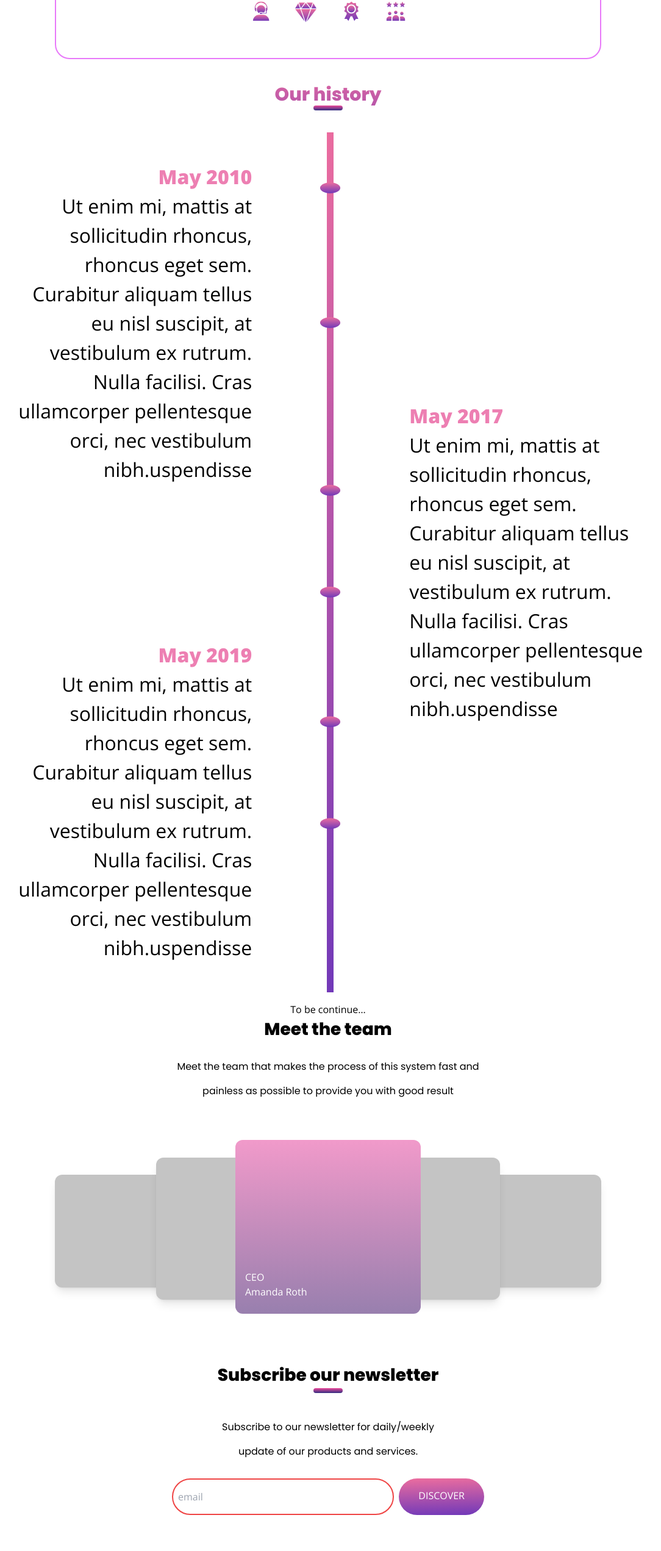
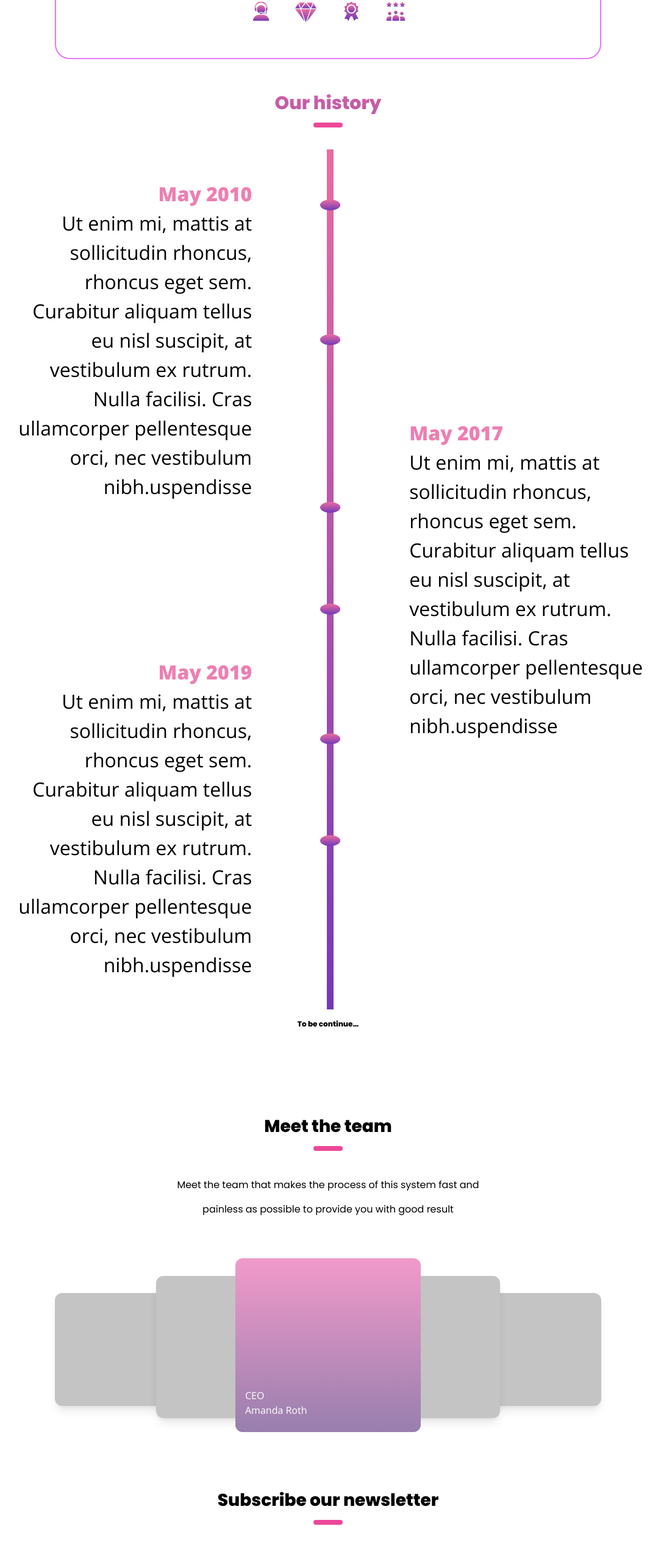
Before and after one commit to techloset/Adnan-gujjar-CoinBase, a React (Create React App) app: page /about in a window 1280 px wide. Shown: the part 1666-4209 px from the top of the page at 61% size, without its empty margins (102-1186 px from the left). Built offline with nearby package versions, Linux system fonts and the light colour scheme.

Commit message:
about changes

```diff
--- a/src/component/header/Header.js
+++ b/src/component/header/Header.js
@@ -64,7 +64,6 @@ function Header() {
                 <li>
                   <a href="#" className="block pl-4 py-3  font-normal text-sm text-[#FFFFFF] text-[12px] rounded-bl-lg rounded-br-lg  " style={{ background: 'linear-gradient(178.18deg, #FD749B -13.56%, #281AC8 158.3%)' }}>Sell Giftcard</a>
                 </li>
-
               </ul>
             </div>
             <Button text="LOGIN" />
@@ -105,7 +104,6 @@ function Header() {
                   />
                 </svg>
               </button>
-              {/* </div> */}
               <div id="dropdownOffset" class={`z-10 mt-36 ml-36 border-[1px] border-[#E0E0E0] absolute  opacity-80 bg-white divide-y divide-gray-100 rounded-lg shadow w-36 dark:bg-white-700  ${open ? 'block' : 'hidden'}   `}>
                 <ul className=" text-sm  text-black dark:text-gray-200" aria-labelledby="dropdownDefault">
                   <li>
@@ -114,7 +112,6 @@ function Header() {
                   <li>
                     <a href="#" className="block pl-4 py-3  font-normal text-sm text-[#FFFFFF] text-[12px] rounded-bl-lg rounded-br-lg  " style={{ background: 'linear-gradient(178.18deg, #FD749B -13.56%, #281AC8 158.3%)' }}>Sell Giftcard</a>
                   </li>
-
                 </ul>
               </div>
             </div></li>
@@ -123,7 +120,6 @@ function Header() {
         </div>
       )
         : null}
-
     </div>
   );
 }
--- a/src/component/meet/Meet.js
+++ b/src/component/meet/Meet.js
@@ -4,7 +4,11 @@ import Button from '../button/Button'
 function Meet() {
     return (
         <div className=' pb-[5.75rem]'>
-            <h1 className='text-center font-poppins font-bold text-[1.75rem]'>Meet the team</h1>
+            <h1 className='text-center font-poppins font-bold text-[1.75rem] leading-[4rem]'>Meet the team</h1>
+            <div className='flex justify-center mb-9 '>
+                <div className='bg-pink-500 w-12 h-2 rounded-lg'>
+                </div>
+            </div>
             <p className='font-normal font-poppins text-base leading-10 text-center mb-[3.75rem] mt-5'>Meet the team that  makes the process of this system fast and <br /> painless as possible to provide you with good result </p>
             <div className=" relative flex flex-wrap :w-1/3 mt-[3.75rem]">
                 <div className="h-[185px]  w-[299px] top-[20%] left-[15%]   z-10 bg-[#C4C4C4] shadow-lg  rounded-xl absolute hidden sm:block">
@@ -26,9 +30,9 @@ function Meet() {
                     </div>
                 </div>
             </div>
-            <h1 className='text-center font-bold font-poppins text-[1.75rem] mt-20'>Subscribe our newsletter</h1>
-            <div className='flex justify-center items-center mb-9'>
-                <div className='bg-gradient-to-b from-pink-500 via to-indigo-900 w-12 h-2 rounded-lg'>
+            <h1 className='text-center font-bold font-poppins leading-[4rem] text-[1.75rem] mt-20'>Subscribe our newsletter</h1>
+            <div className='flex justify-center mb-9'>
+                <div className='bg-pink-500 w-12 h-2 rounded-lg'>
                 </div>
             </div>
             <p className='font-normal font-poppins text-base leading-10 text-center mt-9 '>Subscribe to our newsletter for daily/weekly <br />update of our products and services.</p>
--- a/src/component/ourHistory/OurHistory.js
+++ b/src/component/ourHistory/OurHistory.js
@@ -1,17 +1,17 @@
 import React from 'react'
 import tree from '../../assets/tree.webp'
+
 
 function OurHistory() {
     return (
         <div>
-            <div className="">
-                <h1 className="font-poppins font-bold text-3xl bg-gradient-to-b from-[#D664A4] to-[#B856A9]
+            <div className=" pb-32">
+                <h1 className="font-poppins font-bold text-3xl leading-[4rem] bg-gradient-to-b from-[#D664A4] to-[#B856A9]
            text-transparent bg-clip-text text-center">Our history</h1>
                 <div className='flex justify-center mb-9 '>
-                    <div className='bg-gradient-to-b from-pink-500 via to-indigo-900 w-12 h-2 rounded-lg'>
+                    <div className='bg-pink-500 w-12 h-2 rounded-lg'>
                     </div>
                 </div>
-
                 <div className="flex flex-row justify-evenly items-center ">
                     <div className='flex flex-col w-[50%] sm:w-[34%] text-end gap-5 sm:gap-16 md:gap-56'>
                         <div className=" p-4 ">
@@ -37,7 +37,7 @@ function OurHistory() {
                             at vestibulum ex rutrum. Nulla facilisi. Cras ullamcorper pellentesque orci, nec vestibulum nibh.uspendisse</p>
                     </div>
                 </div>
-                <p className='text-center pt-4' >To be continue…</p>
+                <p className='text-center pt-4 font-poppins font-bold text-xs' >To be continue…</p>
             </div>
         </div>
     )
--- a/src/pages/blog/Blog.js
+++ b/src/pages/blog/Blog.js
@@ -3,7 +3,6 @@ import MainComponent from '../../component/mainComponent/MainComponent'
 import image from '../../assets/image-2.webp'
 import { data } from '../../constant/Constant'
 import BlogCard from '../../component/blogCard/BlogCard'
-import Footer from '../../component/footer/Footer'
 
 function Blog() {
     console.log('data', data);
```
